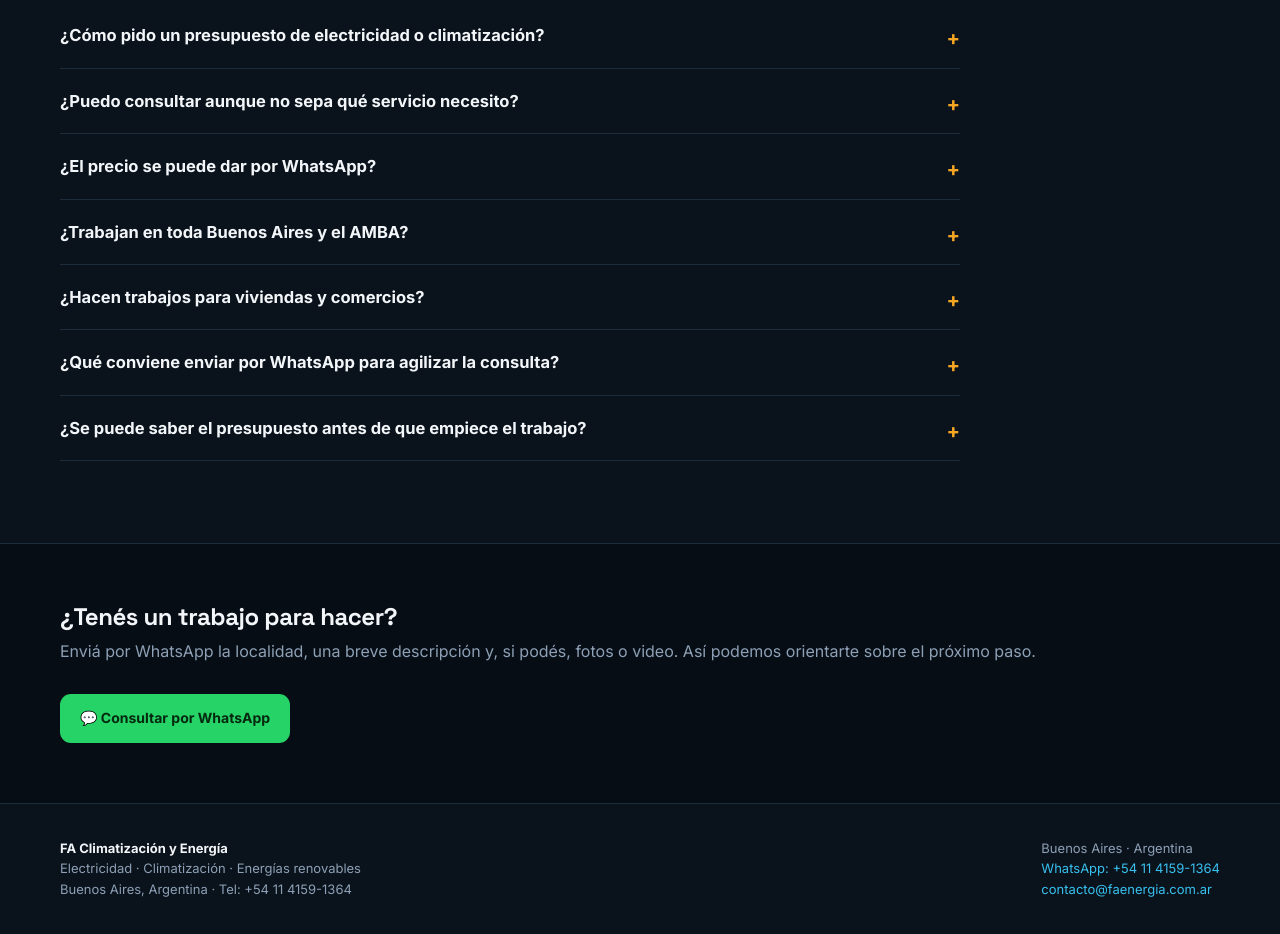
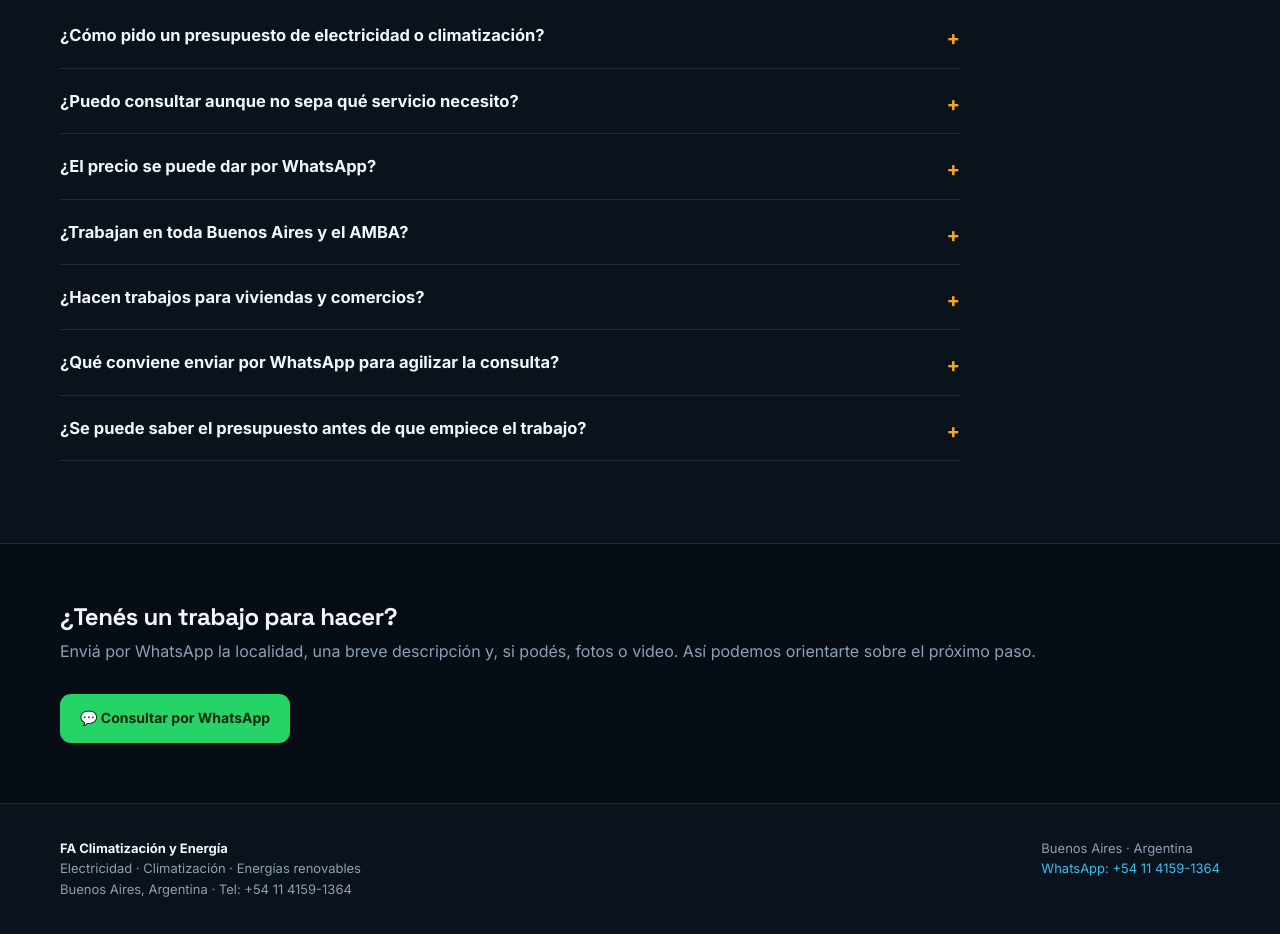
Before and after one commit to Flavioarzamendia/faenergiaweb, a plain HTML site: page index.html in a window 1280 px wide. Shown: the part 6011-6945 px from the top of the page. Drawn offline with Linux system fonts and the light colour scheme.

Commit message:
Update index.html
fix email

```diff
--- a/index.html
+++ b/index.html
@@ -612,7 +612,6 @@ Electricidad · Climatización · Energías renovables<br>
 <div>
 Buenos Aires · Argentina<br>
 <a href="https://wa.me/541141591364?text=Hola%20FA,%20quiero%20consultar%20por%20un%20trabajo.">WhatsApp: +54 11 4159-1364</a><br>
-<a href="mailto:contacto@faenergia.com.ar">contacto@faenergia.com.ar</a>
 </div>
 </div>
 </footer>
```
